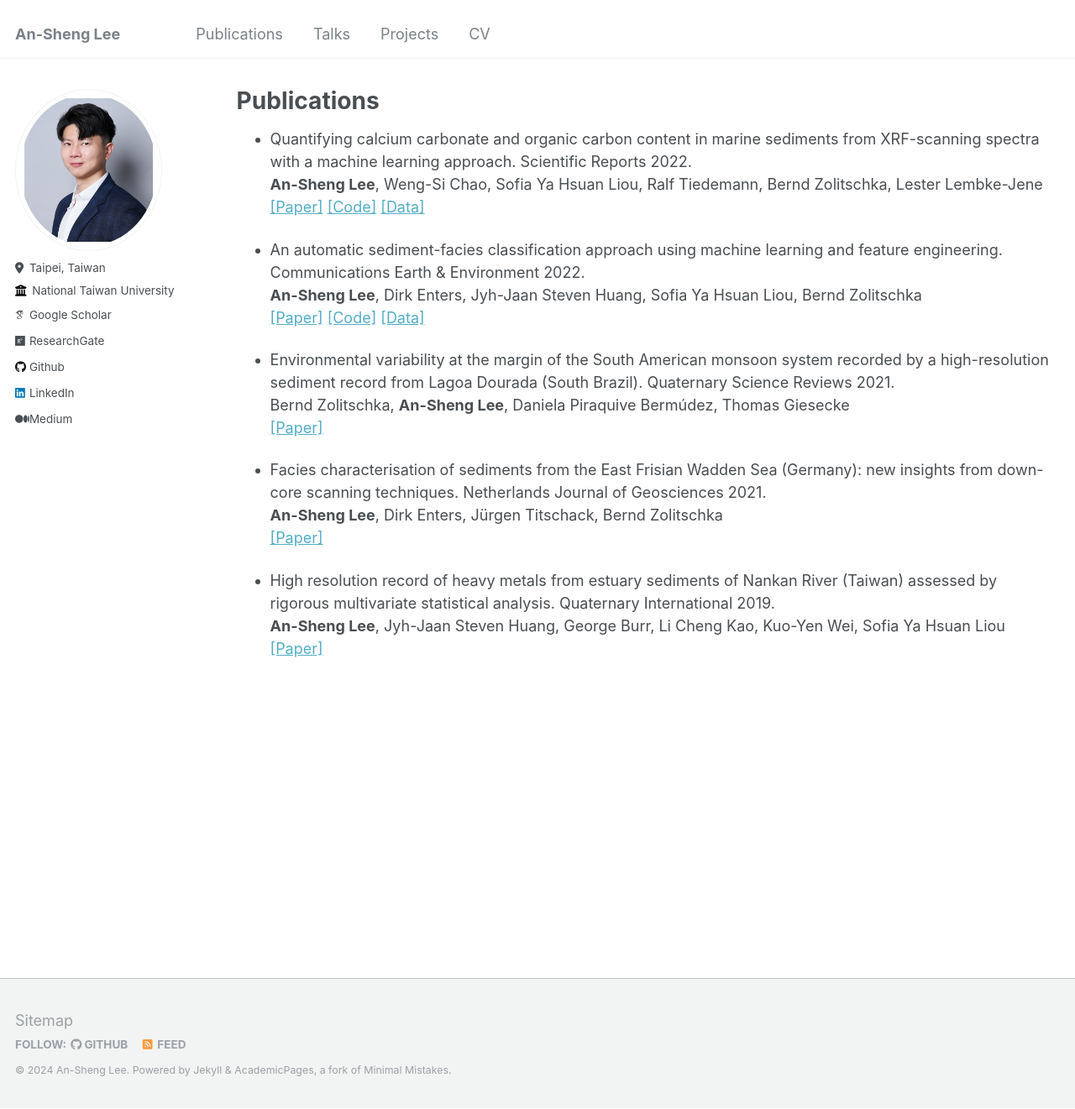
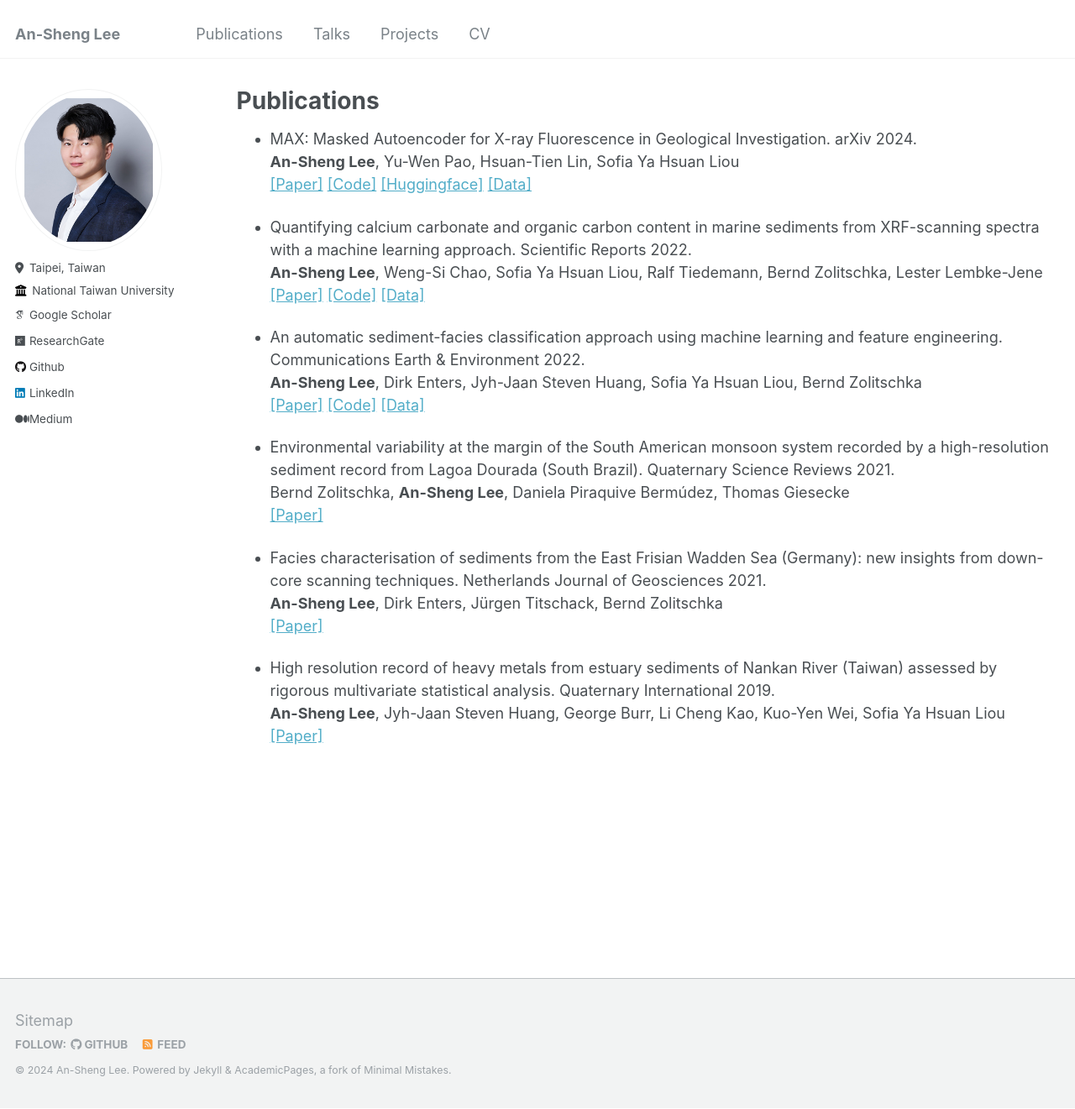
Before and after one commit to dispink/dispink.github.io, a Jekyll site: the page built from _pages/publications.md, in a window 1280 px wide and 1321 px high. Shown: the whole window at 84% size. Built offline with Jekyll 4.4.1, drawn with Linux system fonts in a browser that asks for light colours; some web fonts are replaced.

Commit message:
Add publication

```diff
--- a/_pages/publications.md
+++ b/_pages/publications.md
@@ -4,6 +4,14 @@ title: "Publications"
 permalink: /publications/
 author_profile: true
 ---
+
+- MAX: Masked Autoencoder for X-ray Fluorescence in Geological Investigation. arXiv 2024.<br>
+__An-Sheng Lee__, Yu-Wen Pao, Hsuan-Tien Lin, Sofia Ya Hsuan Liou<br>
+[[Paper]](https://arxiv.org/abs/2410.12330)
+[[Code]](https://github.com/dispink/xpt)
+[[Huggingface]](https://huggingface.co/paoyw/max)
+[[Data]](https://huggingface.co/datasets/paoyw/max-dataset)
+
 - Quantifying calcium carbonate and organic carbon content in marine sediments from XRF-scanning spectra with a machine learning approach. Scientific Reports 2022.<br>
 __An-Sheng Lee__, Weng-Si Chao, Sofia Ya Hsuan Liou, Ralf Tiedemann, Bernd Zolitschka, Lester Lembke-Jene<br>
 [[Paper]](https://doi.org/10.1038/s41598-022-25377-x)
```
